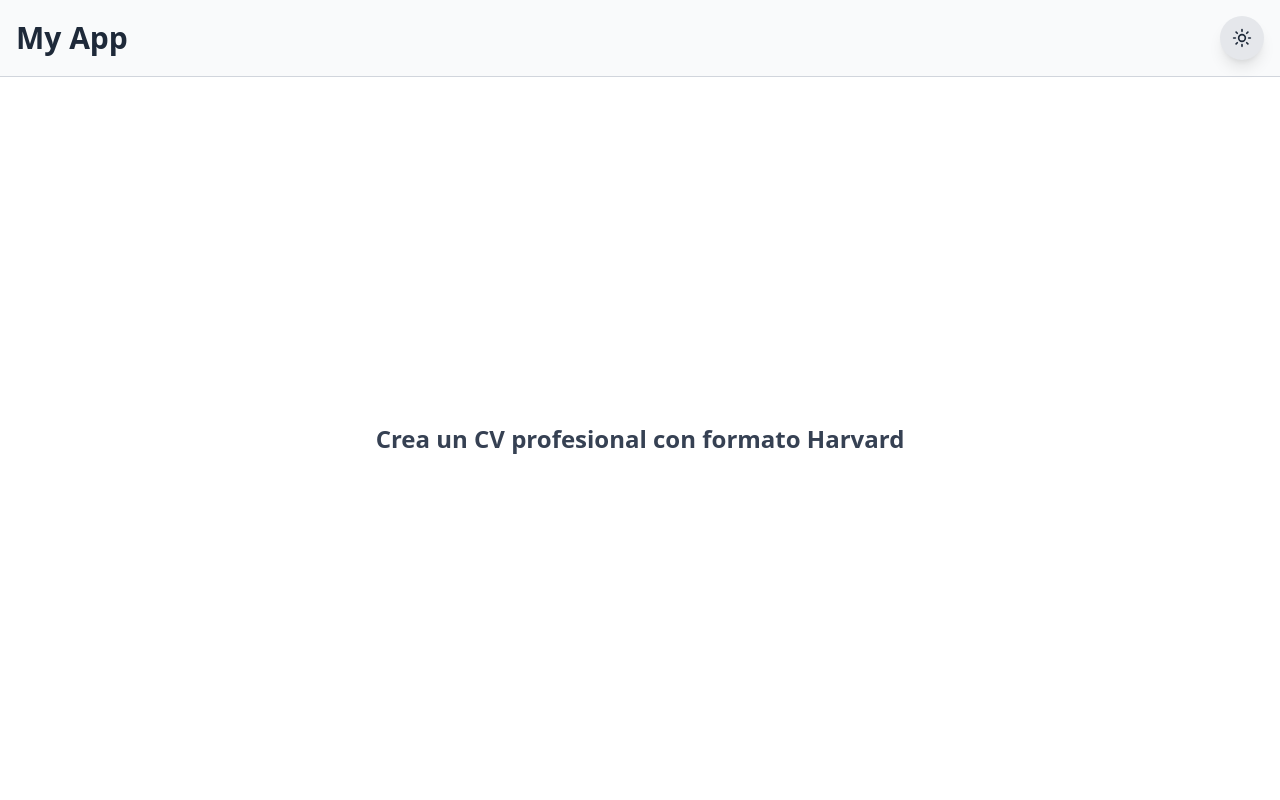
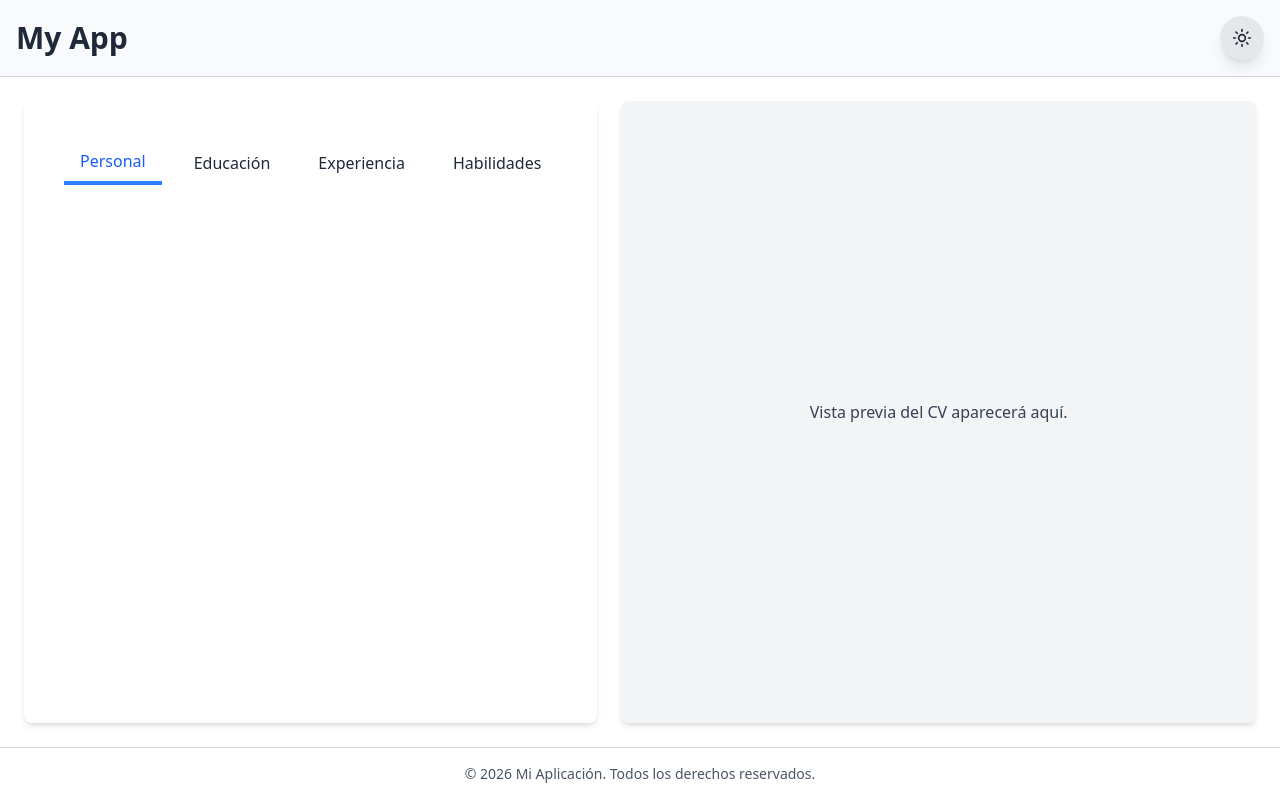
Before and after one commit to alejanf2885/cv-harvard, a React (Vite) app: page / in a window 1280 px wide. Built offline with nearby package versions, Linux system fonts and the light colour scheme.

Commit message:
feat: implement FormCv component and update Home page layout with preview section

```diff
--- /dev/null
+++ b/src/components/FormCv.tsx
@@ -0,0 +1,43 @@
+import { useState } from "react";
+
+export default function FormCv() {
+  const steps = [
+    { id: 1, name: "Personal" },
+    { id: 2, name: "Educación" },
+    { id: 3, name: "Experiencia" },
+    { id: 4, name: "Habilidades" },
+  ];
+
+  const [activeStep, setActiveStep] = useState(1);
+
+
+  const toggleStep = (stepId: number) => {
+    setActiveStep(stepId);
+  }
+
+
+  return (
+    <div className="p-4 dark:bg-gray-900 dark:text-gray-100 transition-all ">
+      <div className="flex justify-center gap-4 my  dark:bg-gray-800  rounded-lg ">
+        {steps.map((step) => (
+          <button
+            onClick={() => toggleStep(step.id)}
+            key={step.id}
+            className={`
+              px-4 py-2
+
+              font-medium
+              transition-all duration-300
+              ${step.id === activeStep
+                ? " border-b-4 cursor-pointer transition-all  border-blue-500 text-blue-600 dark:text-blue-400"
+                : "cursor-pointer  transition-all  dark:bg-gray-700 text-gray-800 dark:text-gray-200 hover:bg-gray-300 dark:hover:bg-gray-600"
+              }
+            `}
+          >
+            {step.name}
+          </button>
+        ))}
+      </div>
+    </div>
+  );
+}
--- /dev/null
+++ b/src/components/form/PersonalForm.tsx
@@ -0,0 +1,7 @@
+export default function PersonalForm() {
+    return (
+        <div className="">
+            <p>Formulario Personal</p>
+        </div>
+    )
+}
--- a/src/pages/Home.tsx
+++ b/src/pages/Home.tsx
@@ -1,12 +1,31 @@
+import FormCv from "../components/FormCv";
 import Header from "../components/Header";
 
-export default function Home(){
-    return (
-        <div className="h-screen flex flex-col">
-            <Header />
-            <div className="flex-1 flex items-center justify-center">
-                <h2 className="text-2xl font-semibold text-gray-700">Crea un CV profesional con formato Harvard</h2>
-            </div>
+export default function Home() {
+  return (
+    <div className="h-screen flex flex-col dark:bg-gray-900">
+      <Header />
+
+      <div className="grid grid-cols-1 md:grid-cols-[2fr_3fr] gap-6 p-6 flex-1">
+        {/* Formulario */}
+        <div className=" dark:bg-gray-800 p-6 rounded-lg shadow-md">
+          <FormCv />
         </div>
-    )
+
+        {/* Vista previa */}
+        <div className="bg-gray-100 dark:bg-gray-700 p-6 rounded-lg shadow-md flex items-center justify-center">
+          <p className="text-gray-700 dark:text-gray-300 text-center">
+            Vista previa del CV aparecerá aquí.
+          </p>
+        </div>
+      </div>
+
+      {/* Footer */}
+      <footer className="grid place-items-center p-4 border-t border-gray-300 dark:border-gray-700">
+        <p className="text-sm text-gray-600 dark:text-gray-300">
+          © 2026 Mi Aplicación. Todos los derechos reservados.
+        </p>
+      </footer>
+    </div>
+  );
 }
```
